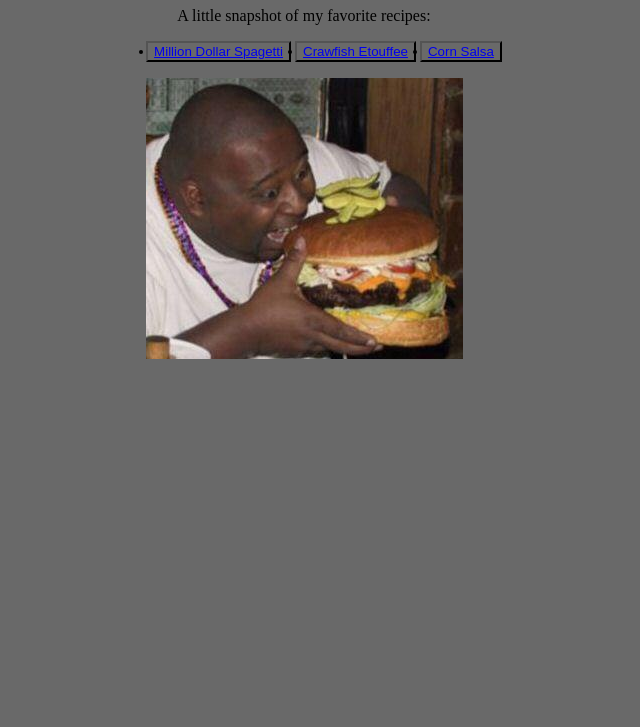
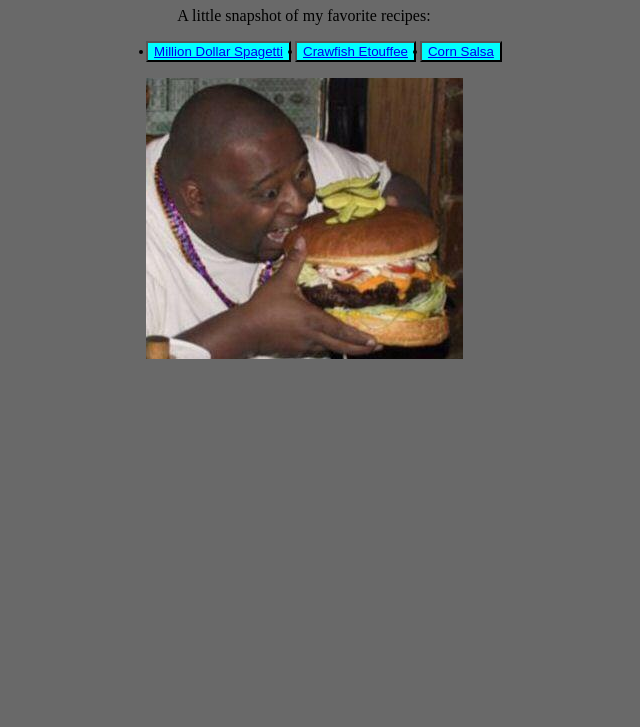
Before and after one commit to Krickle/odin-recipes, a plain HTML site: page index.html in a window 1280 px wide. Shown: the part 73-800 px from the top of the page, without its empty margins (336-976 px from the left). Drawn offline with Linux system fonts and the light colour scheme.

Commit message:
Added background color to buttons and links <a>

```diff
--- a/styles.css
+++ b/styles.css
@@ -2,3 +2,8 @@
     background-color: dimgray;
     text-align: center;
 }
+
+button,
+a {
+    background-color: aqua;
+}
```
